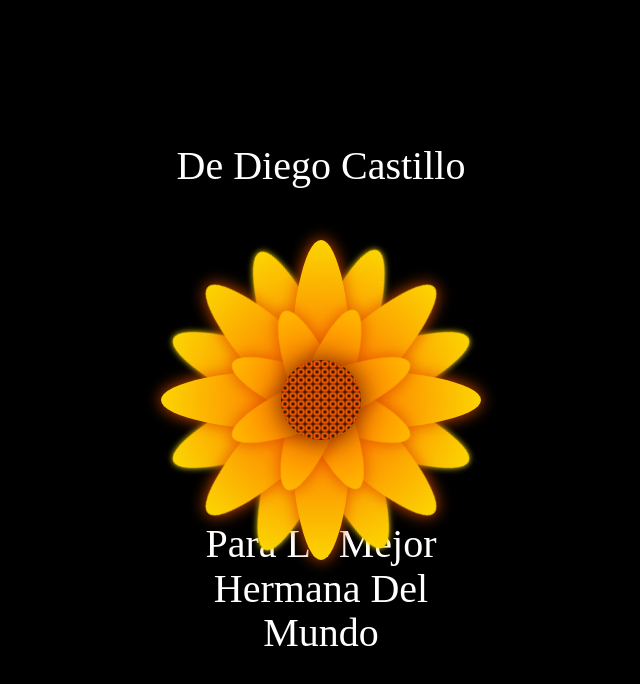
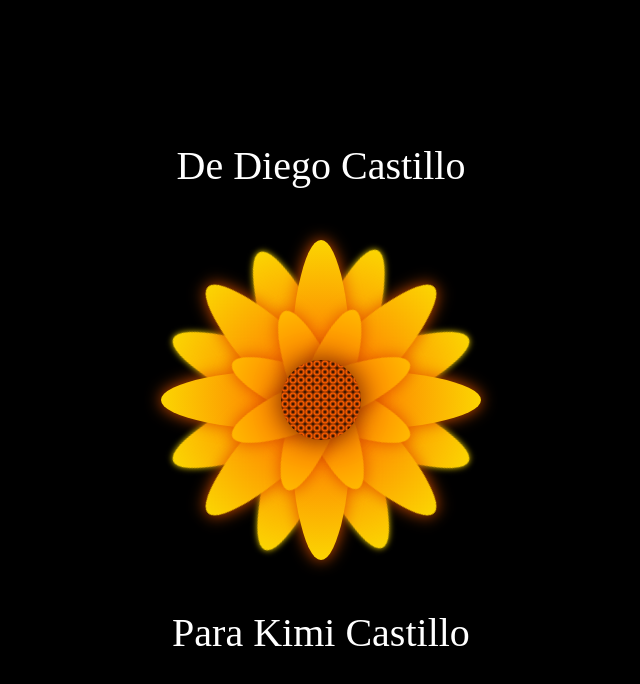
Before and after one commit to dcastillop09/floresparakim, a plain HTML site: page docs/index.html in a window 1280 px wide. Shown: the whole page, without its empty margins (319-959 px from the left). Drawn offline with Linux system fonts and the light colour scheme.

Commit message:
Update index.html

```diff
--- a/docs/index.html
+++ b/docs/index.html
@@ -37,7 +37,7 @@
     </div>
     <div class="Petal3 p4">
     </div>
-    <div class="text-below">Para La Mejor Hermana Del Mundo</div>
+    <div class="text-below">Para Kimi Castillo</div>
   </div>
 </body>
 </html>
```
